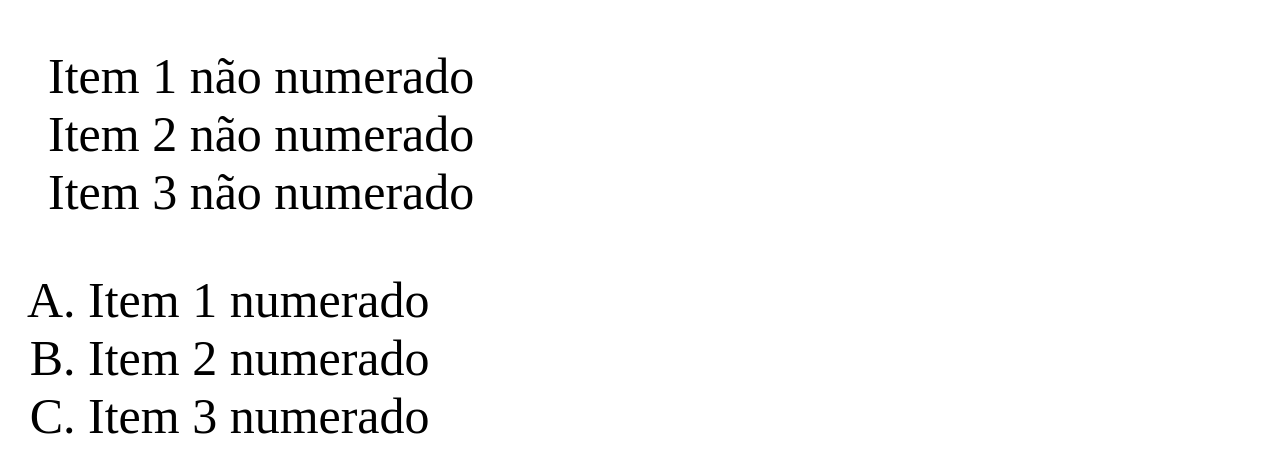
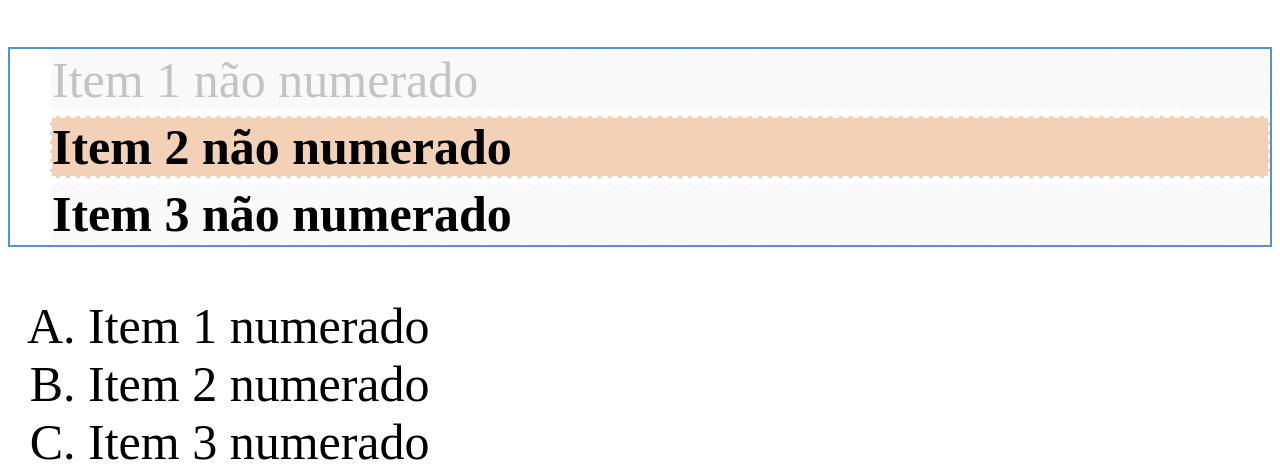
Before and after one commit to mariafantuci/css_playground, a plain HTML site: page contact.html in a window 1280 px wide. Shown: the part 632-1097 px from the top of the page. Drawn offline with Linux system fonts and the light colour scheme.

Commit message:
trabalhando com pseudo classes estruturais first last any child

```diff
--- a/assets/css/teste.css
+++ b/assets/css/teste.css
@@ -152,3 +152,38 @@ ol{
     background-color: #ffffff;
     color: #000000;
 }
+
+.nav-menu {
+    border: 2px solid #5294d1;
+    list-style: none;
+}
+.nav-item { /**com a classe nav-item eu seleciono todos os itens*/
+    border: 2px dashed #FFFFFF;
+    background-color: #78777e0c;
+    margin-bottom: 5px;
+}
+
+/*
+* modifica o ultimo filho
+*/
+.nav-item:last-child {
+    margin-bottom: 0px;
+}
+/*
+* modifica o primeiro filho
+*/
+.nav-item:first-child {
+    color:rgba(128, 128, 128, 0.452);
+}
+/*
+* modifica a partir do número de parametro
+*/
+.nav-item:nth-child(2) {
+    background-color: #e49a5d73;
+}
+/*
+* Modifica a partir do 2º filho
+*/
+.nav-item:nth-child(n + 2 ){
+    font-weight: bold;
+}
--- a/contact.html
+++ b/contact.html
@@ -28,10 +28,10 @@
     <div>
         <h3>Este é um H3</h3>
     </div>
-    <ul>
-        <li>Item 1 não numerado</li>
-        <li>Item 2 não numerado</li>
-        <li>Item 3 não numerado</li>
+    <ul class="nav-menu">
+        <li class="nav-item">Item 1 não numerado</li>
+        <li class="nav-item">Item 2 não numerado</li>
+        <li class="nav-item">Item 3 não numerado</li>
     </ul>
     <ol>
         <li>Item 1 numerado</li>
```
